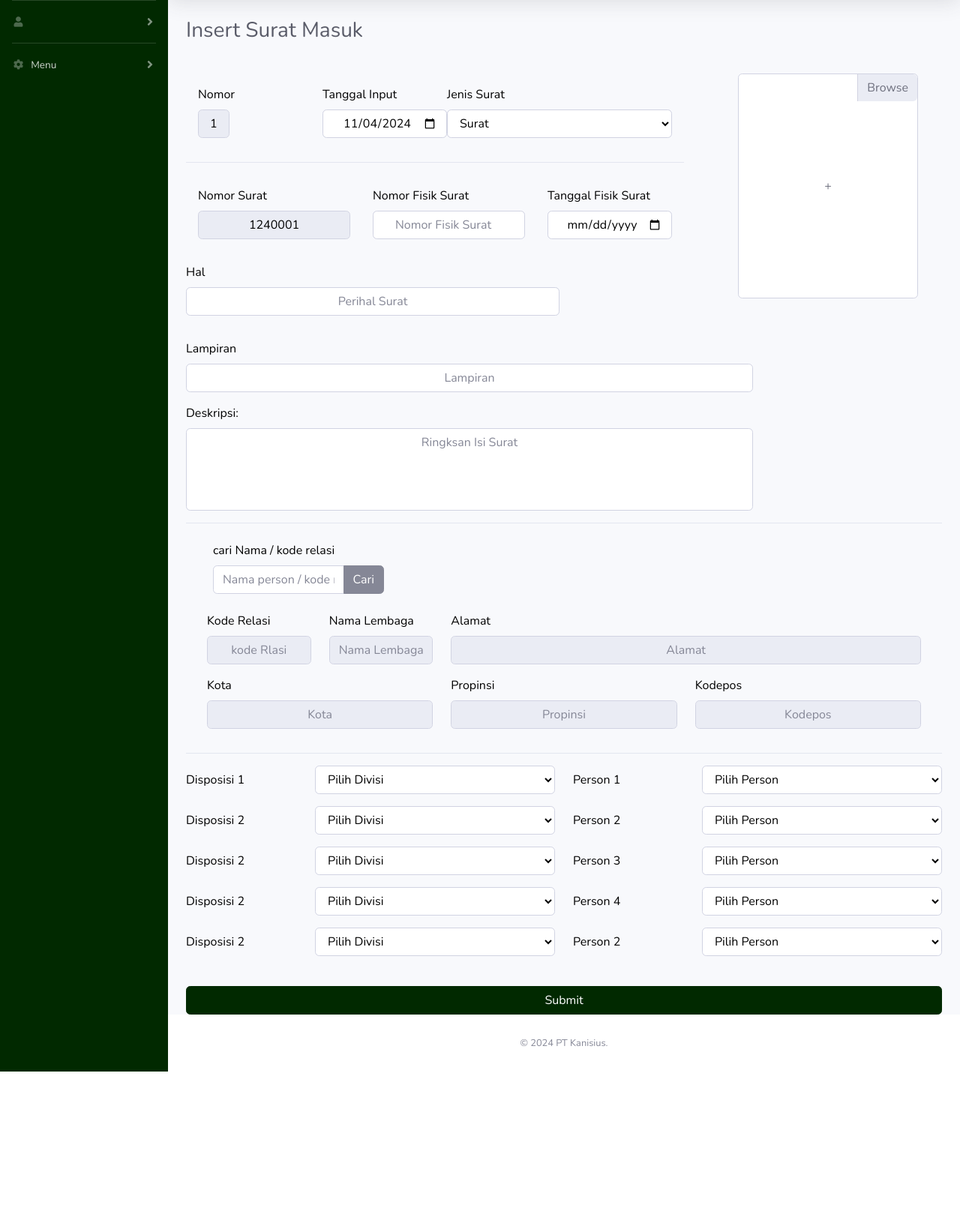
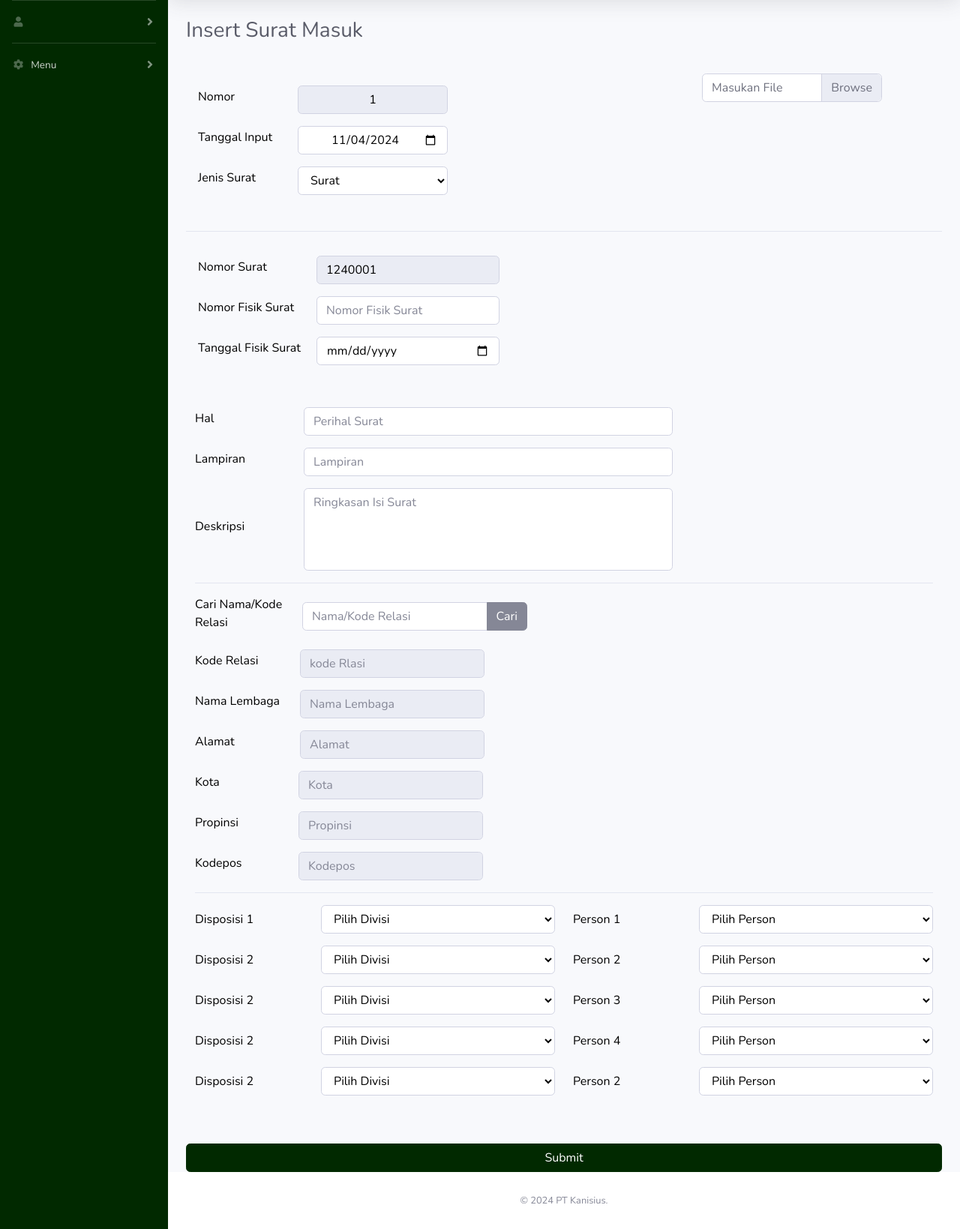
Before and after one commit to Corneldiii/ProjecctKanisius, a CodeIgniter app: page /surat/insert in a window 1280 px wide. Shown: the part 70-1709 px from the top of the page at 75% size. Before the commit the page ends 1499 px from the top, so only its background shows below. Run offline with CodeIgniter, Linux system fonts and the light colour scheme; data that the repository does not hold is empty; some libraries are stand-ins or nearby versions.

Commit message:
perbarui layout

```diff
--- a/application/views/insert.php
+++ b/application/views/insert.php
@@ -182,80 +182,76 @@ defined('BASEPATH') or exit('No direct script access allowed');
             <form class="user" id="insertMasuk" action="<?= site_url("insert") ?>" method="post">
                 <div class="form-group row">
                     <div class="col-8">
-                        <div class="header d-flex justify-content-between p-3">
-                            <div class="form-group">
-                                <label for="exampleInputEmail1">Nomor</label>
-                                <input type="text" class="form-control w-25 text-center" name="nomor" id="nomor" aria-describedby="emailHelp" readonly>
+                        <!-- Header Section -->
+                        <div class="header p-3">
+                            <div class="form-group d-flex align-items-center">
+                                <label for="nomor" class="mr-2" style="width: 125px;">Nomor</label>
+                                <input type="text" style="width: 200px;" class="form-control text-center" name="nomor" id="nomor" readonly>
                             </div>
-                            <div class="form-group">
-                                <label for="exampleInputEmail1">Tanggal Input</label>
-                                <input type="date" class="form-control w-100 text-center" name="tanggal" id="tanggal" aria-describedby="emailHelp">
+                            <div class="form-group d-flex align-items-center">
+                                <label for="tanggal" class="mr-2" style="width: 125px;">Tanggal Input</label>
+                                <input type="date" style="width: 200px;" class="form-control text-center" name="tanggal" id="tanggal">
                             </div>
-                            <div class="form-group">
-                                <label for="exampleInputEmail1">Jenis Surat</label>
-                                <select class="form-control" id="jenis" name="jenis" style="width:300px;">
+                            <div class="form-group d-flex align-items-center">
+                                <label for="jenis" class="mr-2" style="width: 125px;">Jenis Surat</label>
+                                <select class="form-control" style="width: 200px;" id="jenis" name="jenis">
                                     <option>Surat</option>
                                     <option>Email</option>
                                     <option>Penawaran</option>
                                 </select>
                             </div>
                         </div>
+                    </div>
+                    <div class="col-4">
+                        <div class="custom-file d-flex justify-content-center align-items-center">
+                            <input type="file" class="custom-file-input" name="file" id="customFile" style="cursor: pointer;">
+                            <label class="custom-file-label d-flex justify-content-left align-items-center w-75" for="customFile" style="cursor: pointer;">Masukan File</label>
+                        </div>
+                    </div>
+                </div>
+
 
                 <div class="border-top mb-3 bg-dark" style="border-top: 2px solid black; height: 0;"></div>
 
-                        <div class="header d-flex p-3" style="gap: 30px;">
-                            <div class="form-group">
-                                <label for="exampleInputEmail1">Nomor Surat</label>
-                                <input type="text" class="form-control w-100 text-center" name="nomorSurat" id="nomorSurat" placeholder="Nomor Fisik Surat" aria-describedby="emailHelp" readonly>
+                <div class="header p-3">
+                    <div class="form-group d-flex align-items-center">
+                        <label for="nomorSurat" class="mr-2" style="width: 150px;">Nomor Surat</label>
+                        <input type="text" class="form-control text-left w-25" name="nomorSurat" id="nomorSurat" placeholder="Nomor Surat" readonly>
                     </div>
-                            <div class="form-group">
-                                <label for="exampleInputEmail1">Nomor Fisik Surat</label>
-                                <input type="number" class="form-control w-100 text-center " name="nomorSuratFisik" id="nomorSuratFisik" placeholder="Nomor Fisik Surat" aria-describedby="emailHelp">
+                    <div class="form-group d-flex align-items-center">
+                        <label for="nomorSuratFisik" class="mr-2" style="width: 150px;">Nomor Fisik Surat</label>
+                        <input type="text" class="form-control text-left w-25" name="nomorSuratFisik" id="nomorSuratFisik" placeholder="Nomor Fisik Surat">
                     </div>
-                            <div class="form-group">
-                                <label for="exampleInputEmail1">Tanggal Fisik Surat</label>
-                                <input type="date" class="form-control w-100 text-center " name="tanggalSurat" id="tanggalSurat" aria-describedby="emailHelp">
+                    <div class="form-group d-flex align-items-center">
+                        <label for="tanggalSurat" class="mr-2" style="width: 150px;">Tanggal Fisik Surat</label>
+                        <input type="date" class="form-control text-left w-25" name="tanggalSurat" id="tanggalSurat">
                     </div>
                 </div>
 
+                <div class="row">
+                    <div class="col p-4">
                         <div class="input-lanjutan">
-                            <div class="form-group">
-                                <label for="exampleInputEmail1">Hal</label>
-                                <input type="text" class="form-control w-75 text-center " name="hal" id="hal" placeholder="Perihal Surat" aria-describedby="emailHelp">
+                            <div class="form-group d-flex align-items-center">
+                                <label for="hal" style="width: 145px;">Hal</label>
+                                <input type="text" class="form-control text-left w-50" name="hal" id="hal" placeholder="Perihal Surat">
                             </div>
+                            <div class="form-group d-flex align-items-center">
+                                <label for="lampiran" style="width: 145px;">Lampiran</label>
+                                <input type="text" class="form-control text-left w-50" name="lampiran" id="lampiran" placeholder="Lampiran">
                             </div>
-
-                    </div>
-                    <div class="col-4 w-100" style="height:300px ;">
-                        <!-- <label for="custom-file">Sisipkan File</label> -->
-                        <div class="custom-file d-flex justify-content-between align-items-center w-100">
-                            <input type="file" class="custom-file-input w-100" name="file" style="cursor: pointer;" id="customFile">
-                            <label class="custom-file-label w-75 ml-5 d-flex  justify-content-center align-items-center" id="file" style="height:300px ; cursor:pointer;" for="customFile">+</label>
-                        </div>
-                    </div>
-                </div>
-                <div class="row">
-                    <div class="col">
-                        <div class="input-lanjutan">
-                            <div class="form-group">
-                                <label for="exampleInputEmail1">Lampiran</label>
-                                <input type="text" class="form-control w-75 text-center " name="lampiran" id="lampiran" placeholder="Lampiran" aria-describedby="emailHelp">
-                            </div>
-                            <div class="form-group d-flex flex-column">
-                                <label for="description">Deskripsi:</label>
-                                <textarea class="form-control w-75 text-center" id="keterangan" name="keterangan" rows="4" placeholder="Ringksan Isi Surat" aria-describedby="emailHelp"></textarea>
+                            <div class="form-group d-flex align-items-center">
+                                <label for="keterangan" style="width: 145px;">Deskripsi</label>
+                                <textarea class="form-control text-left w-50" id="keterangan" name="keterangan" rows="4" placeholder="Ringkasan Isi Surat"></textarea>
                             </div>
 
                             <div class="border-top mb-3 bg-dark" style="border-top: 2px solid black; height: 0;"></div>
 
-                            <div class="form-group row m-4 w-25">
-                                <div class="col">
-                                    <label for="namaPerson">cari Nama / kode relasi</label>
-                                    <div class="input-group">
-                                        <input type="text" class="form-control w-75 text-center" name="namaPerson" id="namaPerson" placeholder="Nama person / kode relasi">
+                            <div class="form-group d-flex align-items-center">
+                                <label for="namaPerson" class="mr-2" style="width: 135px;">Cari Nama/Kode Relasi</label>
+                                <div class="input-group" style="width: 300px;">
+                                    <input type="text" class="form-control text-left" name="namaPerson" id="namaPerson" placeholder="Nama/Kode Relasi">
                                     <div class="input-group-append">
                                         <button class="btn btn-secondary" id="searchPerson" type="button" data-toggle="modal" data-target="#modalRelasi">Cari</button>
-                                        </div>
                                     </div>
                                 </div>
                             </div>
@@ -407,39 +403,33 @@ defined('BASEPATH') or exit('No direct script access allowed');
                             </div> -->
 
 
-                            <div class="row form-group m-3">
-                                <div class="col-2">
-                                    <label for="kodeRelasi">Kode Relasi</label>
-                                    <input type="text" class="form-control w-100 text-center" name="kodeRelasi" id="kodeRelasi" placeholder="kode Rlasi" readonly>
+                            <div class="header">
+                                <div class="form-group d-flex align-items-center">
+                                    <label for="kodeRelasi" style="width: 140px;">Kode Relasi</label>
+                                    <input type="text" class="form-control w-25 text-left" name="kodeRelasi" id="kodeRelasi" placeholder="kode Rlasi" readonly>
                                 </div>
-                                <div class="col-2">
-                                    <label for="nsmsLembaga">Nama Lembaga</label>
-                                    <input type="text" class="form-control w-100 text-center" name="namaLembaga" id="namaLembaga" placeholder="Nama Lembaga" readonly>
+                                <div class="form-group d-flex align-items-center">
+                                    <label for="nsmsLembaga" style="width: 140px;">Nama Lembaga</label>
+                                    <input type="text" class="form-control w-25 text-left" name="namaLembaga" id="namaLembaga" placeholder="Nama Lembaga" readonly>
                                 </div>
-                                <div class="col-8">
-                                    <label for="alamat">Alamat</label>
-                                    <input type="text" class="form-control w-100 text-center" name="alamat" id="alamat" placeholder="Alamat" readonly>
+                                <div class="form-group d-flex align-items-center">
+                                    <label for="alamat" style="width: 140px;">Alamat</label>
+                                    <input type="text" class="form-control w-25 text-left" name="alamat" id="alamat" placeholder="Alamat" readonly>
                                 </div>
                             </div>
 
-                            <div class="row m-3">
-                                <div class="col">
-                                    <div class="form-group">
-                                        <label for="kota">Kota</label>
-                                        <input type="text" class="form-control w-100 text-center" name="kota" id="kota" placeholder="Kota" readonly>
+                            <div class="header">
+                                    <div class="form-group d-flex align-items-center">
+                                        <label for="kota" class="mr-2" style="width: 130px;">Kota</label>
+                                        <input type="text" class="form-control w-25" name="kota" id="kota" placeholder="Kota" readonly>
                                     </div>
+                                    <div class="form-group d-flex align-items-center">
+                                        <label for="propinsi" class="mr-2" style="width: 130px;">Propinsi</label>
+                                        <input type="text" class="form-control w-25" name="propinsi" id="propinsi" placeholder="Propinsi" readonly>
                                     </div>
-                                <div class="col">
-                                    <div class="form-group">
-                                        <label for="propinsi">Propinsi</label>
-                                        <input type="text" class="form-control w-100 text-center" name="propinsi" id="propinsi" placeholder="Propinsi" readonly>
-                                    </div>
-                                </div>
-                                <div class="col">
-                                    <div class="form-group">
-                                        <label for="kodepos">Kodepos</label>
-                                        <input type="text" class="form-control w-100 text-center" name="kodepos" id="kodepos" placeholder="Kodepos" readonly>
-                                    </div>
+                                    <div class="form-group d-flex align-items-center">
+                                        <label for="kodepos" class="mr-2" style="width: 130px;">Kodepos</label>
+                                        <input type="text" class="form-control w-25" name="kodepos" id="kodepos" placeholder="Kodepos" readonly>
                                     </div>
                             </div>
 
@@ -804,7 +794,7 @@ defined('BASEPATH') or exit('No direct script access allowed');
                             url: '<?= site_url("FonnteController/kirimPesan") ?>',
                             method: 'POST',
                             data: {
-                                message: "Anda memiliki surat masuk baru dengan kode (" + kode + ") perihal " + perihal ,
+                                message: "Anda memiliki surat masuk baru dengan kode (" + kode + ") perihal " + perihal,
                                 url: 'http://surat.test/'
                             },
                             success: function(response) {
```
Also changed, not shown: application/views/inputMemo.php (+40 -41 lines). Lines whose indentation alone changed are shown as unchanged.
